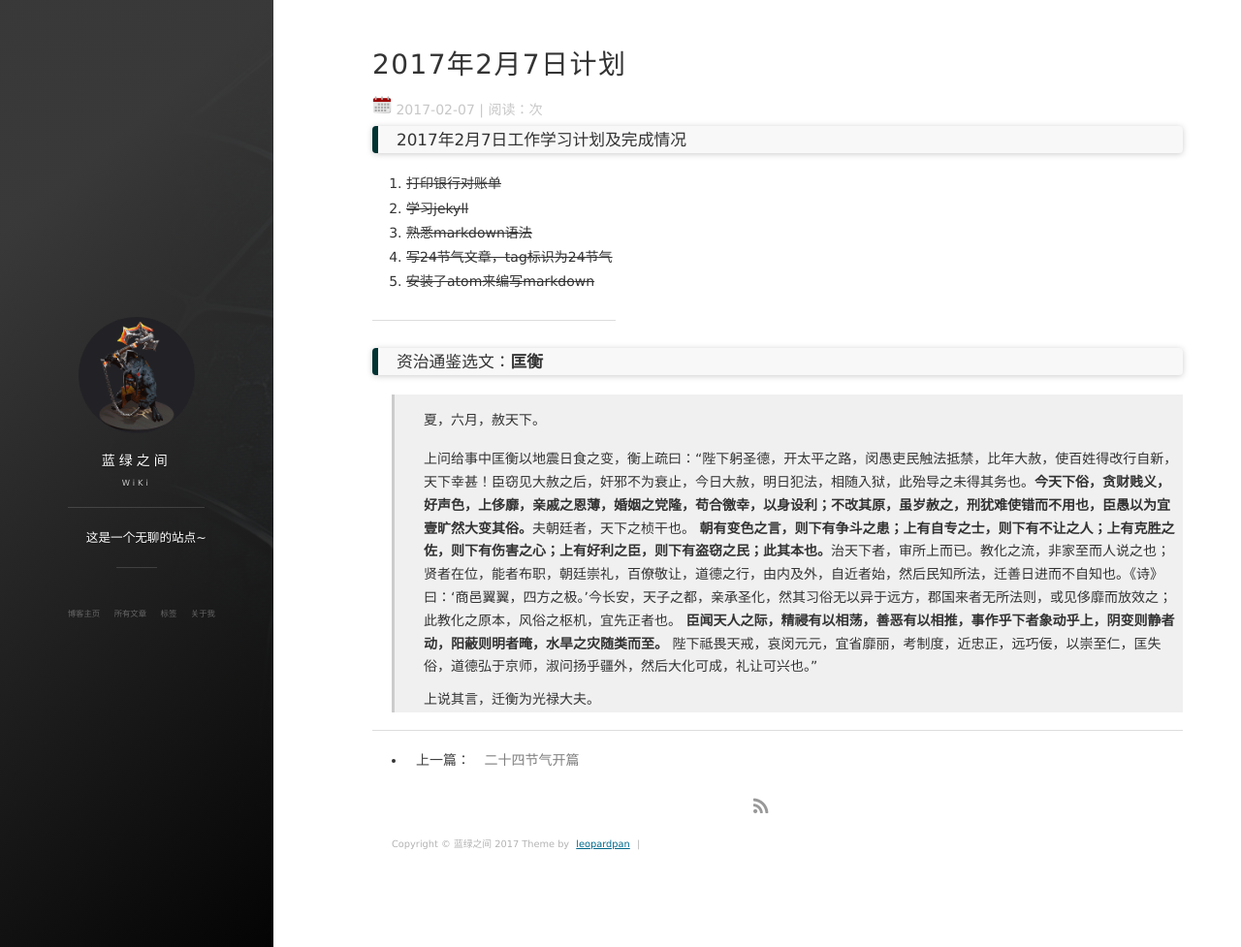
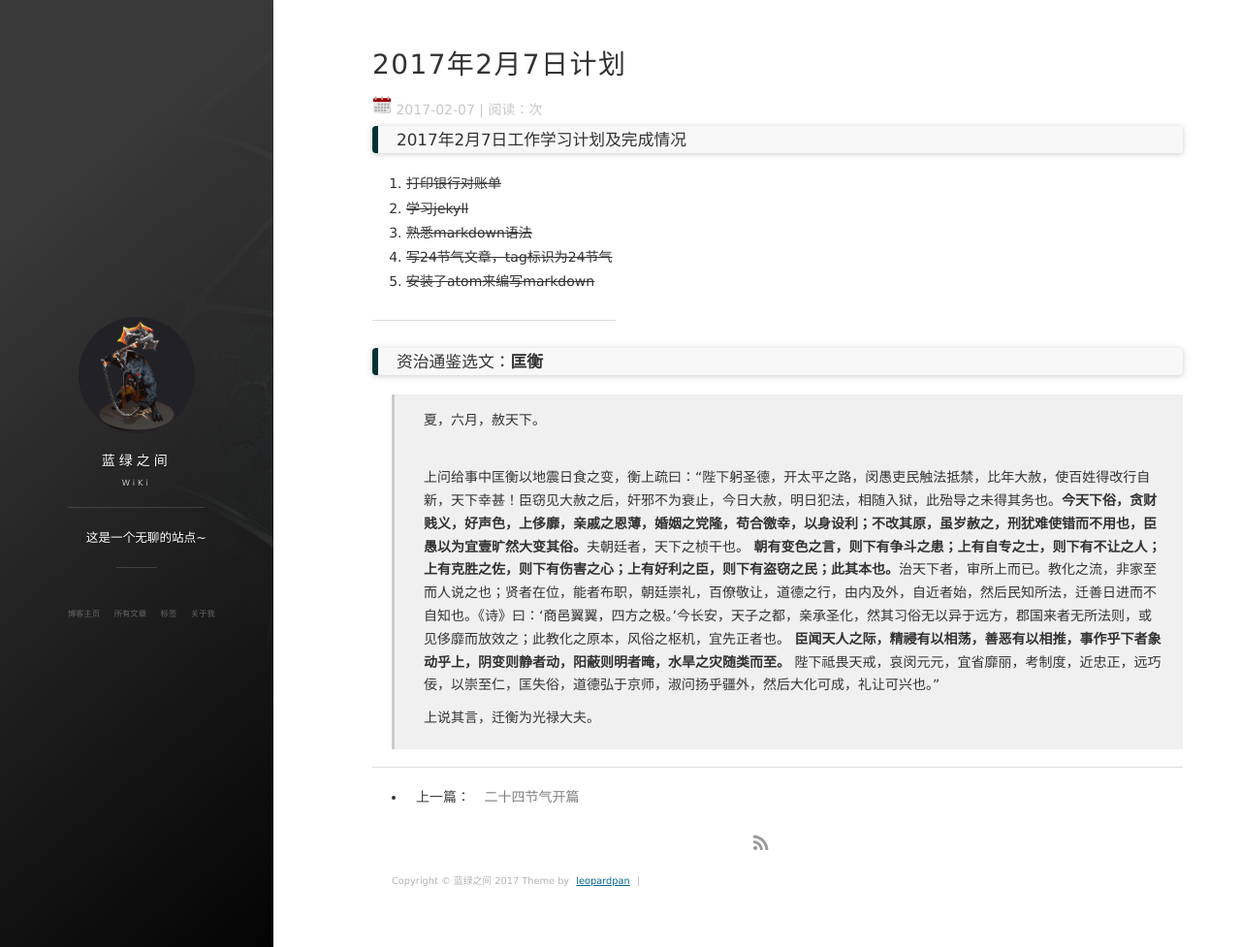
Before and after one commit to 15107355/wiki, a Jekyll site: the page built from _posts/2017-02-05-20170207.md, in a window 1280 px wide and 977 px high. Shown: the whole window at 97% size. Built offline with Jekyll 4.4.1, drawn with Linux system fonts in a browser that asks for light colours; nearby versions of some CDN libraries.

Commit message:
修改css

```diff
--- a/css/main.css
+++ b/css/main.css
@@ -155,8 +155,9 @@
   font-style: italic; }
 
 blockquote {
+  padding-right: 20px;
   padding-top: 10px;
-  padding-bottom: 1px;
+  padding-bottom: 20px;
   padding-left: 10px;
   margin-left: 20px;
 
```
